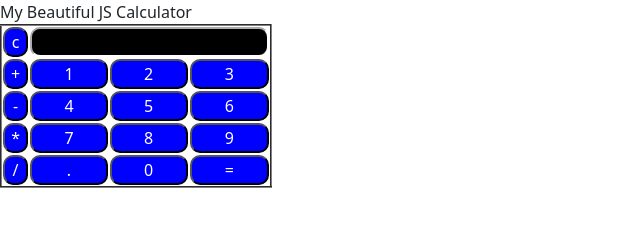
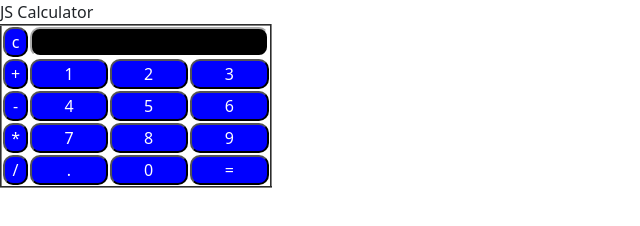
Before and after one commit to ZorainAhmed/CalculatorUsingJavascript, a plain HTML site: page index.html in a window 1280 px wide. Shown: the whole page, without its empty margins (0-640 px from the left). Drawn offline with nearby package versions, Linux system fonts and the light colour scheme.

Commit message:
Second Commit

```diff
--- a/index.html
+++ b/index.html
@@ -8,7 +8,7 @@
     	<link rel="stylesheet" href="./css/style.css">
 	</head>
 	<body>
-		<div class="title">My Beautiful JS Calculator</div>
+		<div class="title">JS Calculator</div>
 		<table border="2">
 			<tbody>
 				<tr>
```
